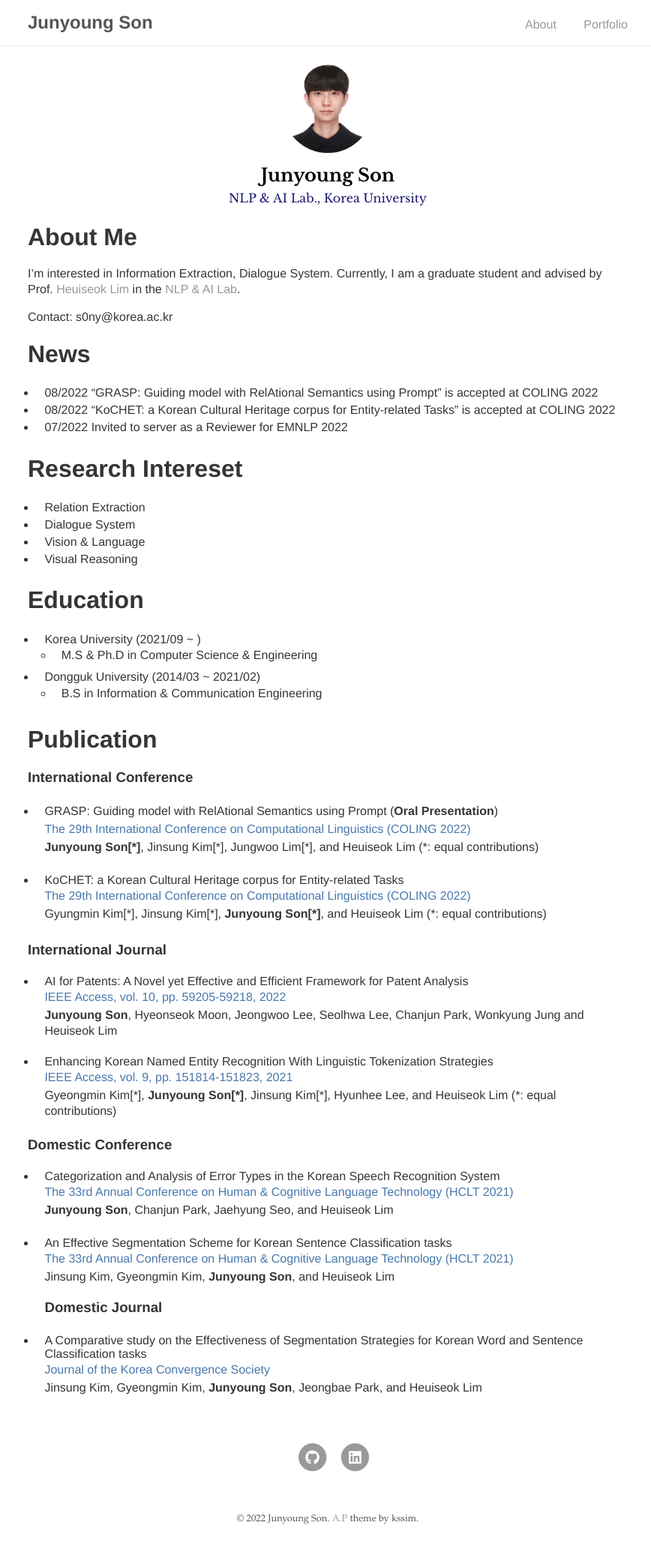
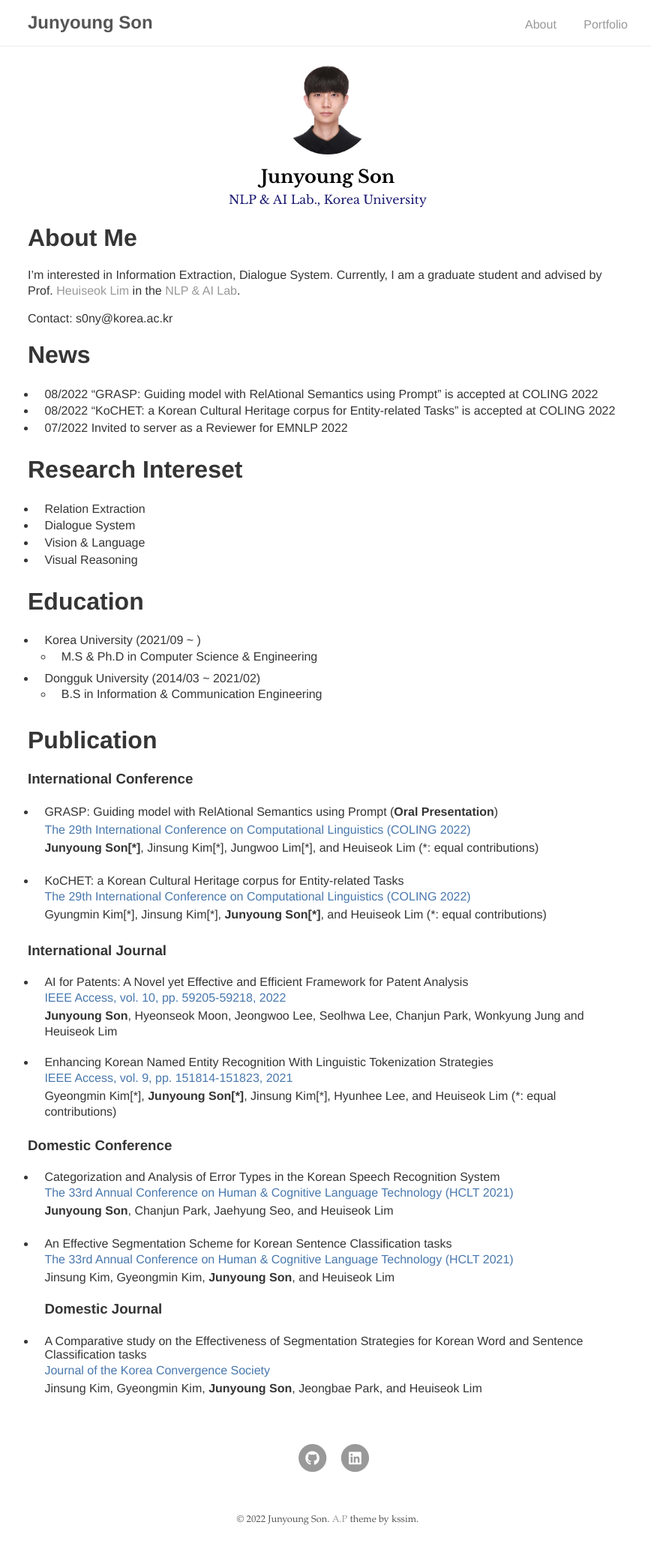
Before and after one commit to rgop13/rgop13.github.io, a Jekyll site: the page built from index.md, in a window 1280 px wide. Shown: the whole page at 75% size, without its empty margins (203-1071 px from the left). Built offline with Jekyll 4.4.1, drawn with Linux system fonts in a browser that asks for light colours.

Commit message:
index updated

```diff
--- a/_config.yml
+++ b/_config.yml
@@ -9,7 +9,7 @@ author:
   name: Junyoung Son
   desc: NLP & AI Lab., Korea University
   email: s0ny@korea.ac.kr
-  selfie: assets/img/profile.jpeg
+  selfie: assets/img/profile2.jpeg
 
 # social
 social:
```
Also changed, not shown: assets/img/profile2.jpeg (added).
